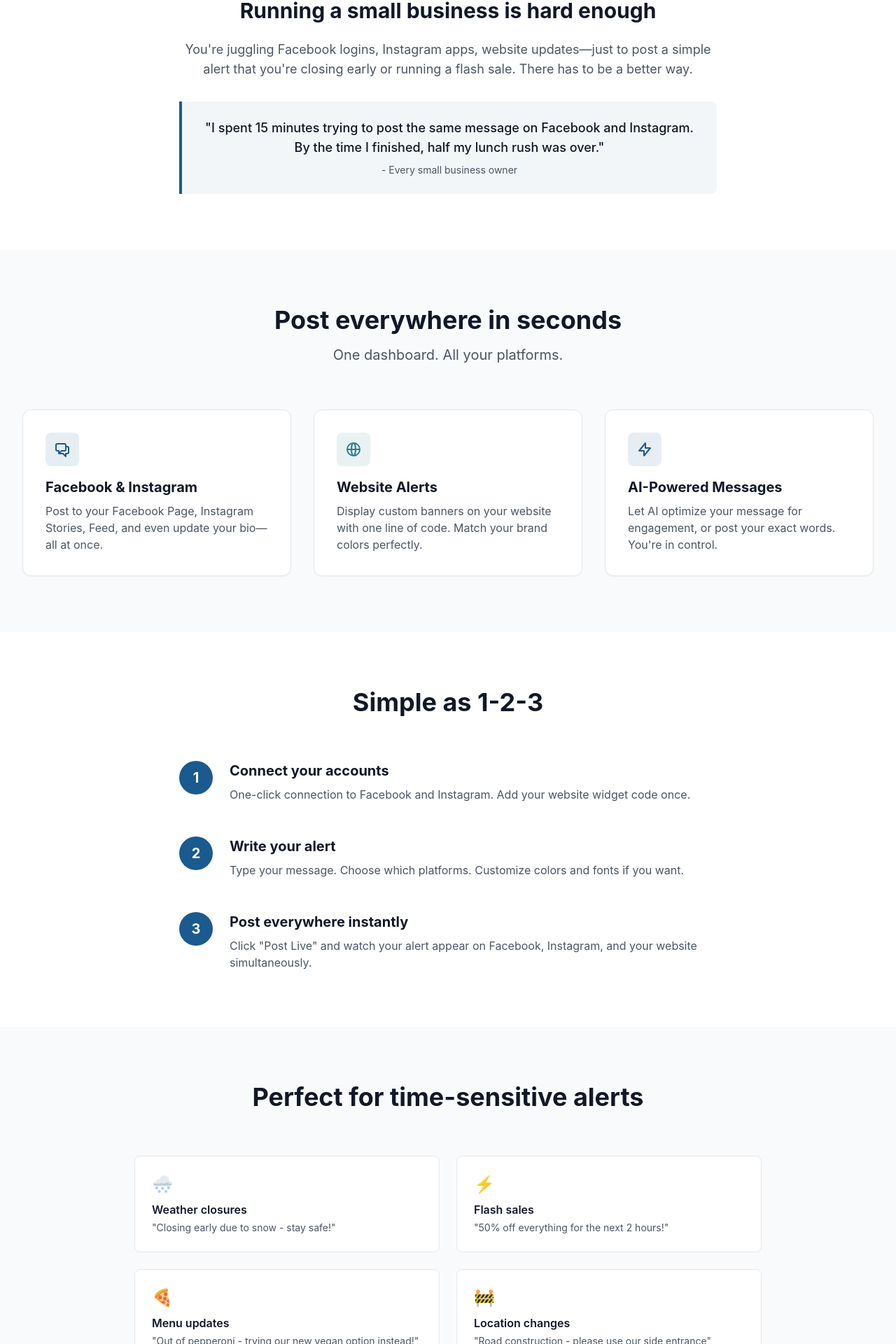
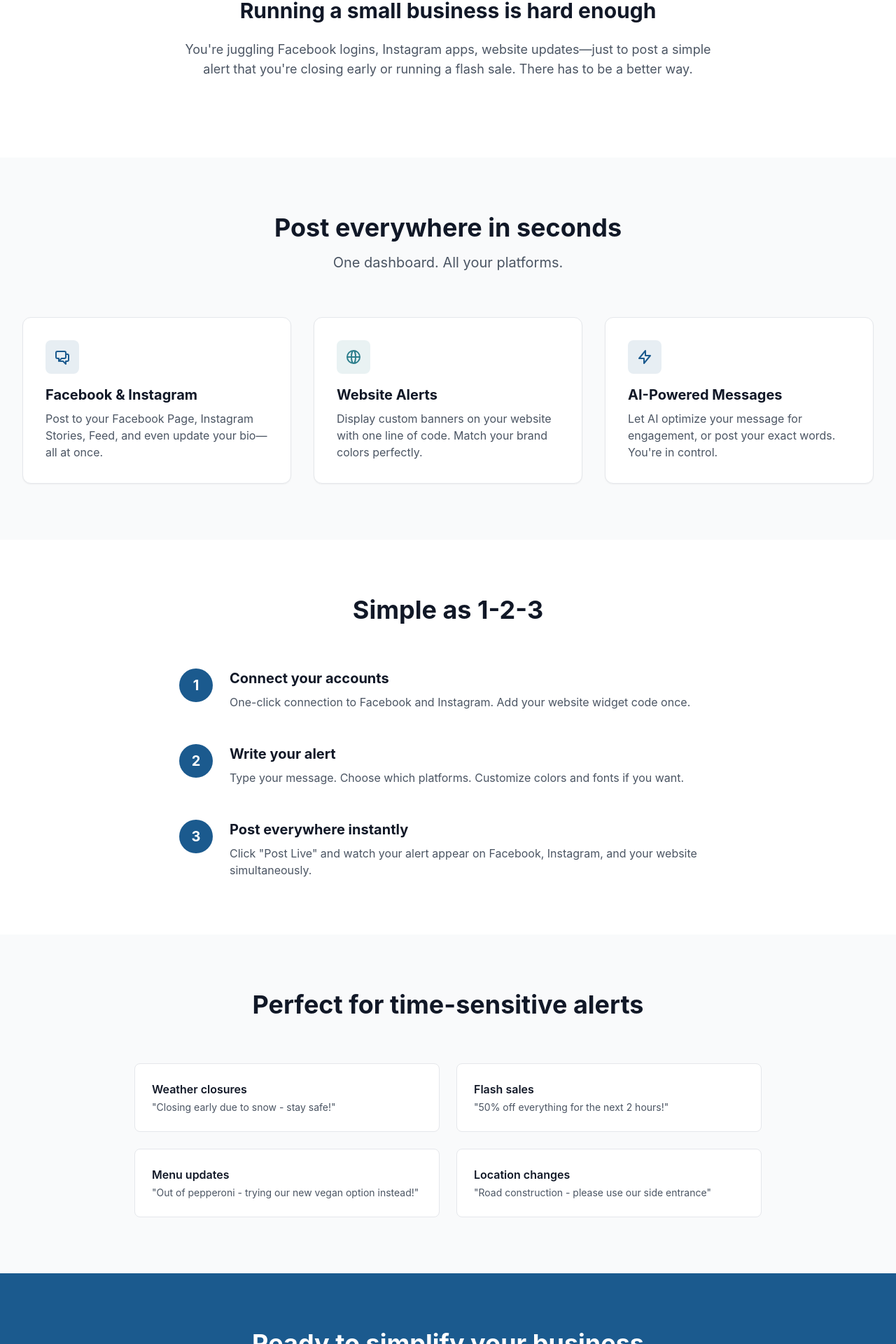
Before and after one commit to kevinaiceless-cpu/aiceless-marketing, a Next.js app: page /alerts in a window 1280 px wide. Shown: the part 724-2644 px from the top of the page at 70% size. Built offline with nearby package versions, Linux system fonts and the light colour scheme.

Commit message:
Clean up /alerts: remove emoji and placeholder quote

```diff
--- a/app/alerts/page.tsx
+++ b/app/alerts/page.tsx
@@ -52,13 +52,6 @@ export default function AlertsPage() {
               You're juggling Facebook logins, Instagram apps, website updates—just to post a simple alert
               that you're closing early or running a flash sale. There has to be a better way.
             </p>
-            <div className="bg-aiceless-blue bg-opacity-5 border-l-4 border-aiceless-blue p-6 rounded-r-lg">
-              <p className="text-lg text-gray-900 font-medium">
-                "I spent 15 minutes trying to post the same message on Facebook and Instagram.
-                By the time I finished, half my lunch rush was over."
-              </p>
-              <p className="text-sm text-gray-600 mt-2">- Every small business owner</p>
-            </div>
           </div>
         </div>
       </section>
@@ -181,25 +174,21 @@ export default function AlertsPage() {
 
           <div className="grid grid-cols-1 md:grid-cols-2 gap-6 max-w-4xl mx-auto">
             <div className="bg-white p-6 rounded-lg border border-gray-200">
-              <div className="text-2xl mb-2">🌨️</div>
               <p className="font-semibold text-gray-900 mb-1">Weather closures</p>
               <p className="text-sm text-gray-600">"Closing early due to snow - stay safe!"</p>
             </div>
 
             <div className="bg-white p-6 rounded-lg border border-gray-200">
-              <div className="text-2xl mb-2">⚡</div>
               <p className="font-semibold text-gray-900 mb-1">Flash sales</p>
               <p className="text-sm text-gray-600">"50% off everything for the next 2 hours!"</p>
             </div>
 
             <div className="bg-white p-6 rounded-lg border border-gray-200">
-              <div className="text-2xl mb-2">🍕</div>
               <p className="font-semibold text-gray-900 mb-1">Menu updates</p>
               <p className="text-sm text-gray-600">"Out of pepperoni - trying our new vegan option instead!"</p>
             </div>
 
             <div className="bg-white p-6 rounded-lg border border-gray-200">
-              <div className="text-2xl mb-2">🚧</div>
               <p className="font-semibold text-gray-900 mb-1">Location changes</p>
               <p className="text-sm text-gray-600">"Road construction - please use our side entrance"</p>
             </div>
```
